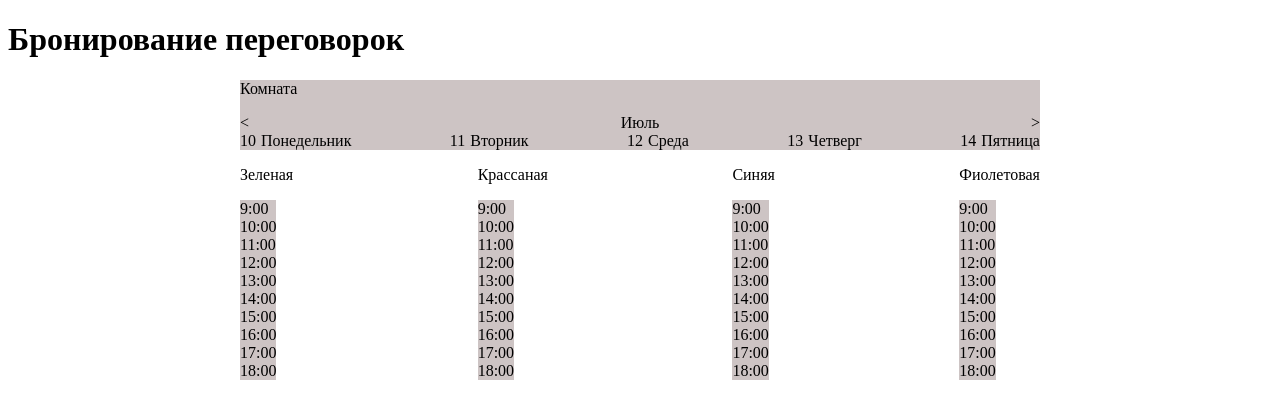
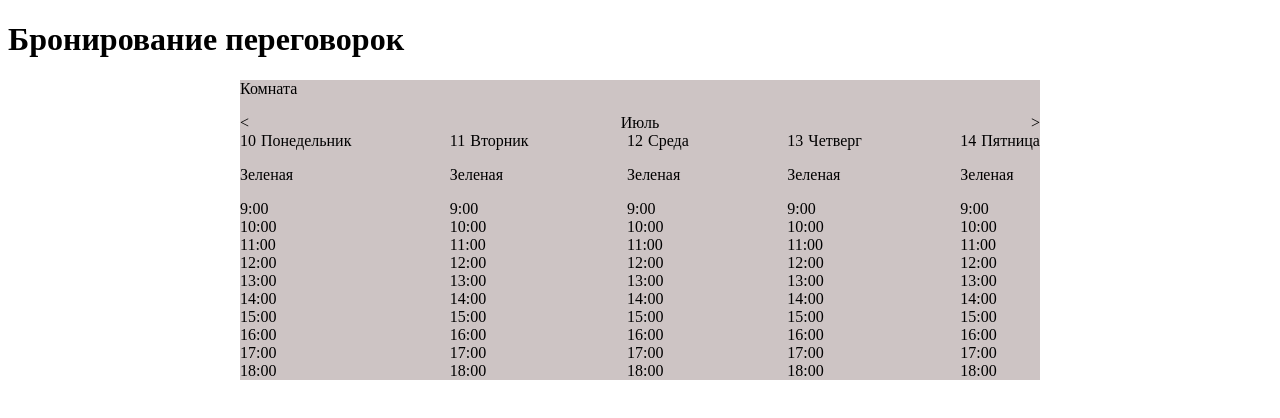
Before and after one commit to project2401/project_1, a React (Create React App) app in the folder app/: page / in a window 1280 px wide. Shown: the top 418 px of the page. Built offline with nearby package versions, Linux system fonts and the light colour scheme; the HTML template or start-up script is replaced by a standard one.

Commit message:
Redid the TimeOfDate component, added color change function when clicked.

```diff
--- a/app/src/App.js
+++ b/app/src/App.js
@@ -1,12 +1,18 @@
 import React, { Component } from 'react';
 import Month from './components/month'
-import TimeOfDate from './components/TimeOfDate'
+// import TimeOfDate from './components/TimeOfDate'
 import './style.css'
 // import Api from './api'
+// import Form from './components/Form';
 
 class App extends Component {
   state ={
-    SelectedDay: [],
+    arr:JSON.parse(localStorage.getItem('data')),
+    SelectedDay: [
+      {
+      okTest: "test"
+    }
+    ],
     server:[],
     serverLocal:
     {
@@ -85,15 +91,22 @@ class App extends Component {
     }
 
   }
-  // componentDidMount() {
-  //   Api().then(json => {
-  //     this.setState({ server: json });
-  //     console.log(this.state.server);
-  //     console.log('day', this.state.server[2].day);
+  componentDidMount() {
+    console.log(JSON.parse(localStorage.getItem('data')))
+    this.state.arr = JSON.parse(localStorage.getItem('data'))
+    console.log(this.state.arr)
+    // Api().then(json => {
+    //   this.setState({ server: json });
+    //   console.log(this.state.server);
+    //   console.log('day', this.state.server[2].day);
 
-  //   });
+    // });
+  }
+  // chanchDate = () =>{
+  //   this.setState({
+  //     SelecteDay:
+  //   })
   // }
-
 
   render() {
 
@@ -108,30 +121,13 @@ class App extends Component {
               month={this.state.serverLocal.month}
               day={this.state.serverLocal.day}
               SelectedDay={this.state.SelecteDay}
+              chanchDate={this.chanchDay}
+
+
 
               />
-              <div className='zone'>
-                <div className='green'>
-                  <p>Зеленая</p>
-                  <TimeOfDate timeOfDate={this.state.serverLocal.timeOfDate}/>
 
-                </div>
-                <div className='green'>
-                  <p>Крассаная</p>
-                  <TimeOfDate timeOfDate={this.state.serverLocal.timeOfDate}/>
-
-                </div>
-                <div className='green'>
-                  <p>Синяя</p>
-                  <TimeOfDate timeOfDate={this.state.serverLocal.timeOfDate}/>
-
-                </div>
-                <div className='green'>
-                  <p>Фиолетовая</p>
-                  <TimeOfDate timeOfDate={this.state.serverLocal.timeOfDate}/>
-                </div>
-              </div>
-
+  {/* <Form/> */}
           </div>
       </div>
     );
--- /dev/null
+++ b/app/src/components/Form.js
@@ -0,0 +1,24 @@
+import React, { Component } from 'react';
+
+export default class Form extends Component {
+    constructor(props) {
+        super(props);
+        this.state={
+            date:'',
+            time:''
+        }
+    }
+
+  render() {
+
+
+    return (
+      <div className="Form">
+      <input onChange={this.handleChanch}/>
+      <input/>
+      <button>Click</button>
+
+      </div>
+    );
+  }
+}
--- a/app/src/components/TimeOfDate/index.js
+++ b/app/src/components/TimeOfDate/index.js
@@ -1,20 +1,54 @@
 import React, { Component } from 'react';
 
 export default class TimeOfDate extends Component {
+    constructor(props) {
+        super(props);
+        this.state={
+            global_arr: null
+        }
+        // this.start();
+    }
+
+    // start(){
+    //     let newGlobalaArr = this.setState({
+    //     }) this.props.arr
+    //     if(this.global_arr === undefined || this.global_arr === null){
+    //         this.global_arr =[]
+    //     }
+    //     console.log(this.global_arr);
+    // }
+
+    // sendData (id, time) {
+    //     console.log('asdasd')
+    //     let arr= this.global_arr;
+    //     let obj = {
+    //         day:'',
+    //         color:'',
+    //         id:id,
+    //         time: time
+    //     }
+    //     arr.push(obj)
+    //     localStorage.setItem('data', JSON.stringify(arr))
+    // }
+    sendData = e => e.target.style.color =  e.target.style.color === 'red' ? '#000' : 'red';
 
 
   render() {
     return (
       <div className="TimeOfDate">
           <div className='title'>
-              {this.props.timeOfDate.map(elem => {
-                  return (
-                      <div className='time'>
-                          <div key={elem.id}>{elem.time}</div>
-                      </div>
-
-                  );
-              })}
+                <div className='time' onClick={e=>this.sendData(e)}>
+                    <div>9:00</div>
+                    <div>10:00</div>
+                    <div>11:00</div>
+                    <div>12:00</div>
+                    <div>13:00</div>
+                    <div>14:00</div>
+                    <div>15:00</div>
+                    <div>16:00</div>
+                    <div>17:00</div>
+                    <div>18:00</div>
+                </div>
           </div>
       </div>
     );
--- a/app/src/components/month/index.js
+++ b/app/src/components/month/index.js
@@ -1,20 +1,32 @@
 import React, { Component } from 'react';
+import TimeOfDate from '../TimeOfDate'
 
 export default class Month extends Component {
+
   render() {
+
     let days = null
     if(this.props.day){
       days = this.props.day.map((elem, index)=>{
+
         return(
-          <div className='dayTitle' >
-                          <div className='dayTitlelText' key={elem.id}>{elem.number} </div>
-                          <div>{elem.dayOfTheWeek} </div>
+          <div>
+            <div className='dayTitle'  >
+              <div className='dayTitlelText' key={elem.id}>{elem.number} </div>
+              <div>{elem.dayOfTheWeek} </div>
+            </div>
+            <div className='green'>
+                  <p>Зеленая</p>
+                  <TimeOfDate/>
+                </div>
+          </div>
 
-                      </div>
+
         )
       })
     }
-    console.log(this.props.day);
+
+
     return (
       <div className="Month">
         <div className='rum'>
@@ -27,10 +39,8 @@ export default class Month extends Component {
             </div>
             <div className="day">
               {days}
-
-
-              </div>
             </div>
+          </div>
         </div>
       </div>
     );
```
